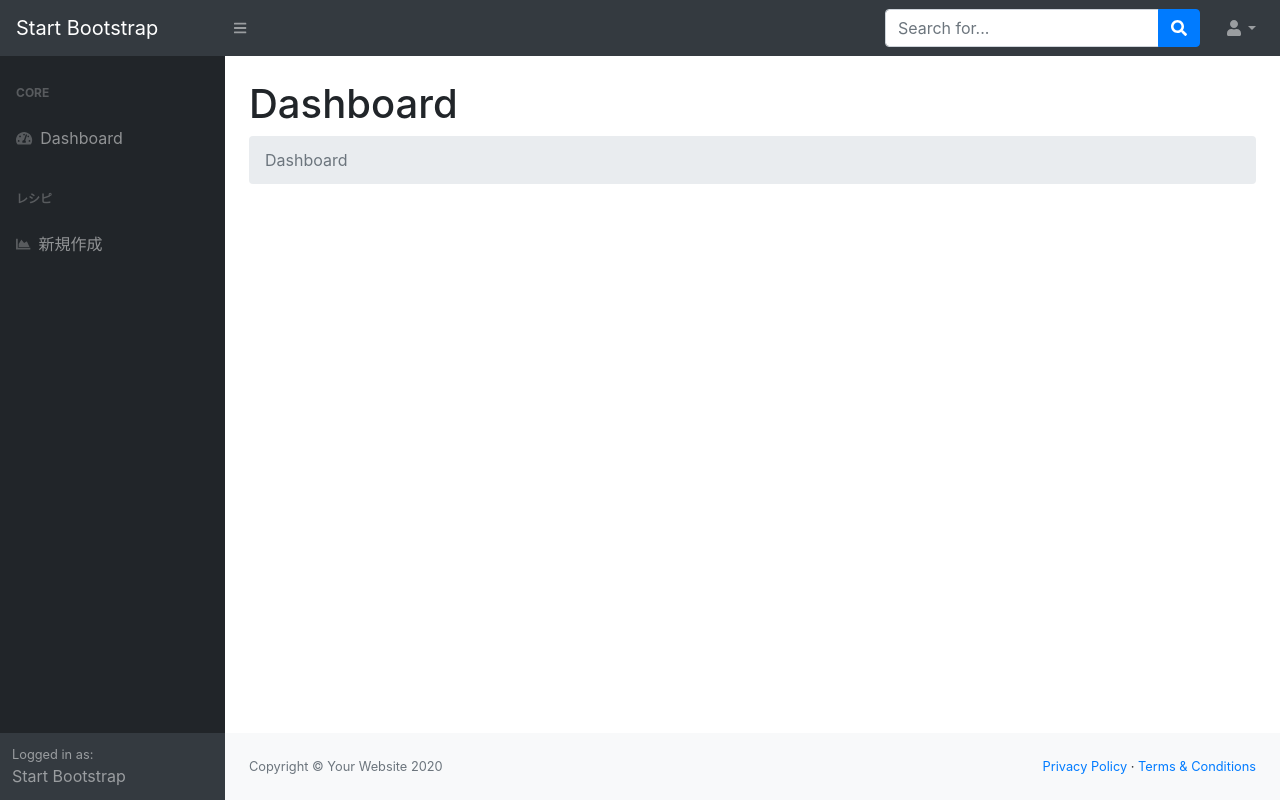
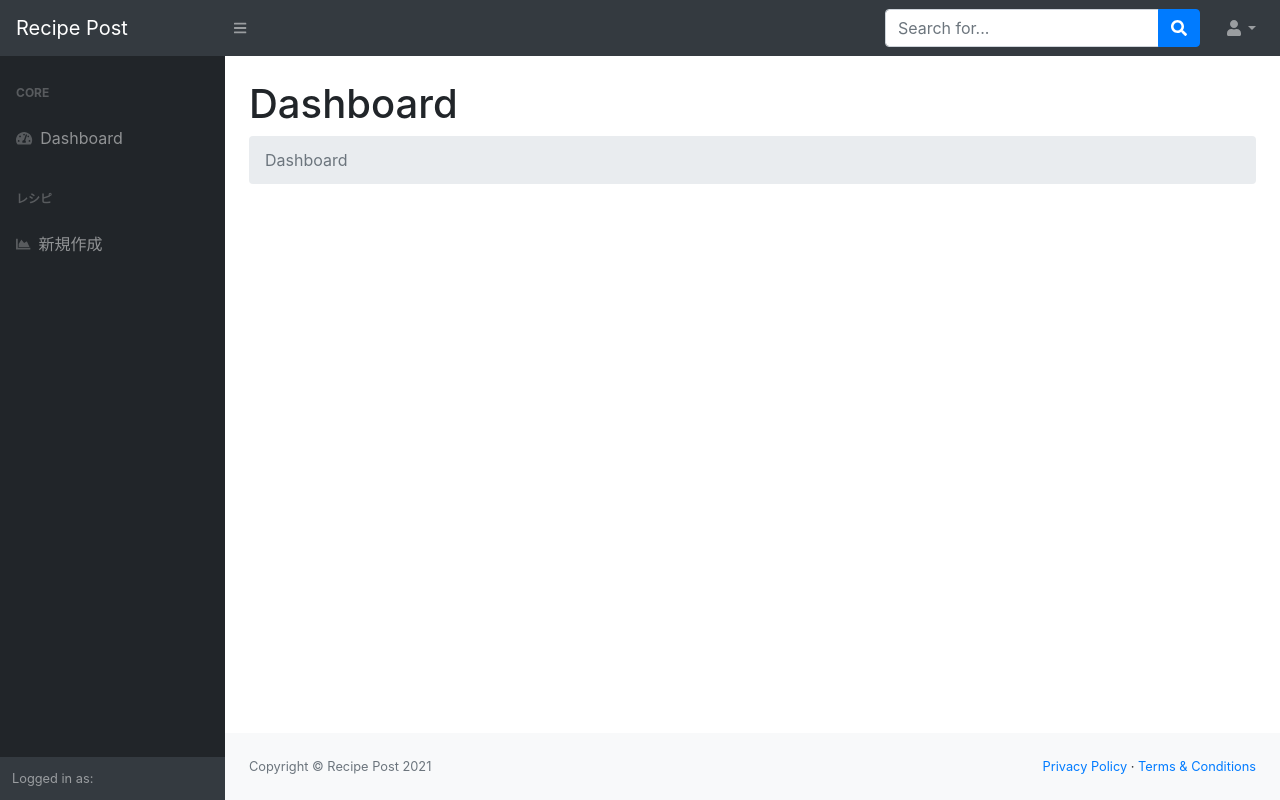
Before and after one commit to felyce/recipe-post, a Django app: template staffroom/templates/staffroom.html in a window 1280 px wide. Run offline with Django 3.2, Linux system fonts and the light colour scheme; the template is opened without the code that fills it, so the values that code supplies are empty; some libraries are stand-ins or nearby versions.

Commit message:
管理画面の細かい部分を調整する

```diff
--- a/staffroom/templates/staffroom.html
+++ b/staffroom/templates/staffroom.html
@@ -17,7 +17,7 @@
 </head>
 <body class="sb-nav-fixed">
 <nav class="sb-topnav navbar navbar-expand navbar-dark bg-dark">
-    <a class="navbar-brand" href="index.html">Start Bootstrap</a>
+    <a class="navbar-brand" href="{% url 'staffroom:index' %}">Recipe Post</a>
     <button class="btn btn-link btn-sm order-1 order-lg-0" id="sidebarToggle" href="#"><i class="fas fa-bars"></i></button>
     <!-- Navbar Search-->
     <form class="d-none d-md-inline-block form-inline ml-auto mr-0 mr-md-3 my-2 my-md-0">
@@ -60,7 +60,7 @@
             </div>
             <div class="sb-sidenav-footer">
                 <div class="small">Logged in as:</div>
-                Start Bootstrap
+                {{ request.user.username }}
             </div>
         </nav>
     </div>
@@ -81,7 +81,7 @@
         <footer class="py-4 bg-light mt-auto">
             <div class="container-fluid">
                 <div class="d-flex align-items-center justify-content-between small">
-                    <div class="text-muted">Copyright &copy; Your Website 2020</div>
+                    <div class="text-muted">Copyright &copy; Recipe Post 2021</div>
                     <div>
                         <a href="#">Privacy Policy</a>
                         &middot;
```
